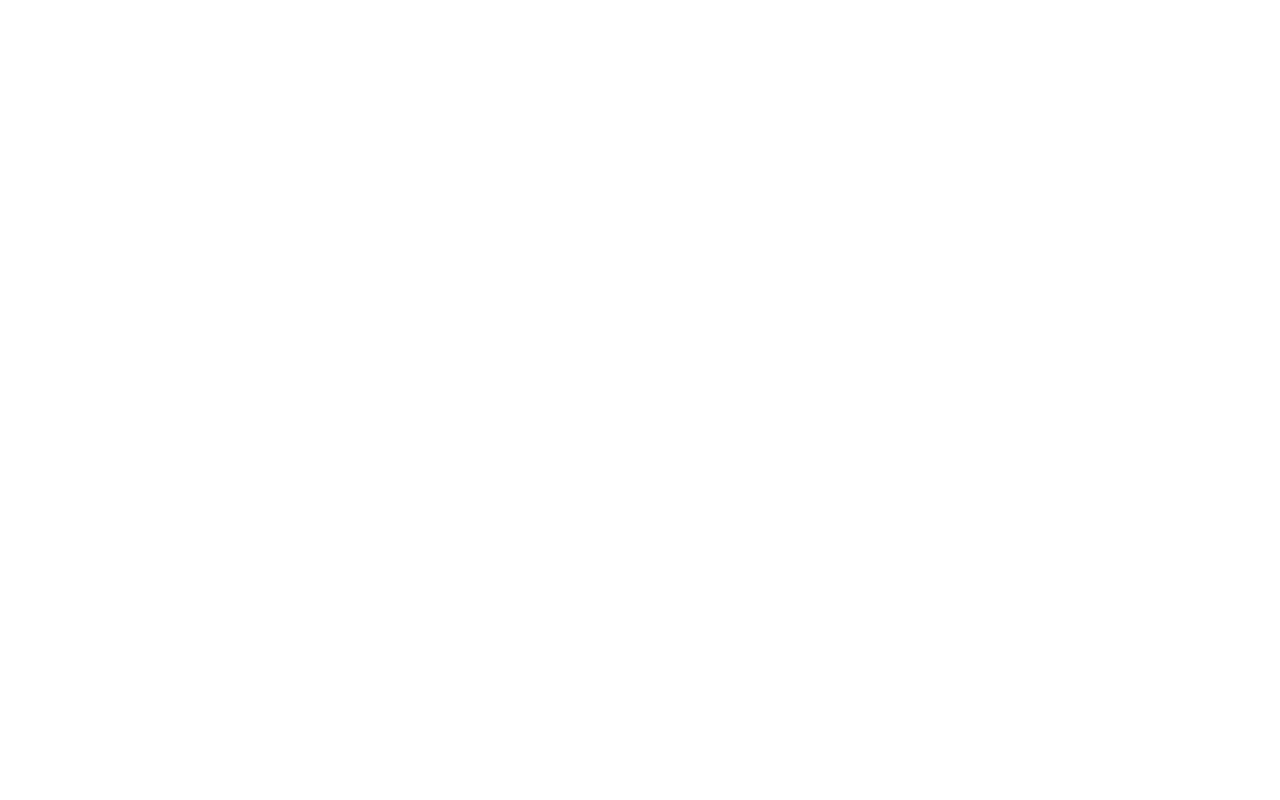
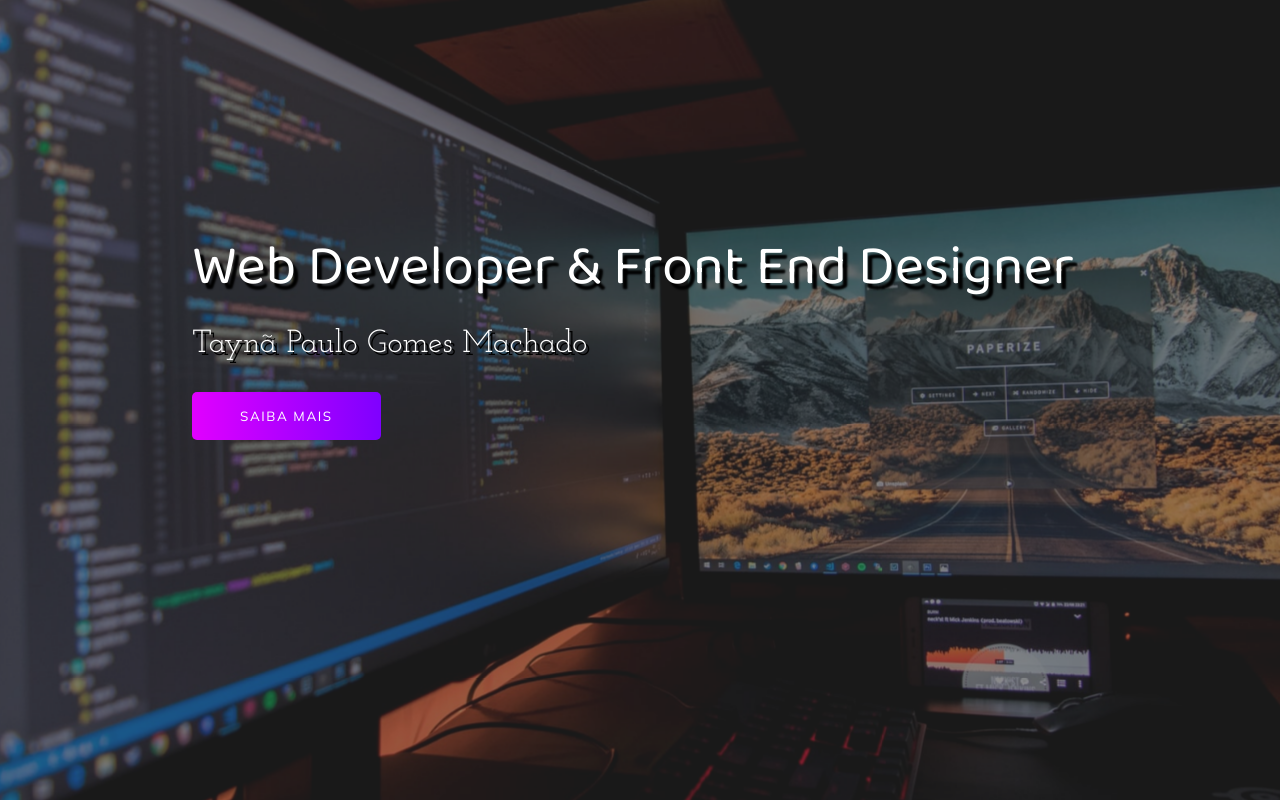
Before and after one commit to MognoWeb/portifolio, a plain HTML site: page index.html in a window 1280 px wide. Drawn offline with Linux system fonts and the light colour scheme.

Commit message:
:package: header

```diff
--- a/index.html
+++ b/index.html
@@ -5,9 +5,25 @@
     <meta http-equiv="X-UA-Compatible" content="IE=edge">
     <meta name="viewport" content="width=device-width, initial-scale=1.0">
     <link rel="stylesheet" href="style.css">
-    <title>Portifólio</title>
+    <link rel="apple-touch-icon" sizes="180x180" href="imagens//apple-touch-icon.png">
+    <link rel="icon" type="image/png" sizes="32x32" href="imagens//favicon-32x32.png">
+    <link rel="icon" type="image/png" sizes="16x16" href="imagens/">
+    <link rel="manifest" href="/site.webmanifest">
+    <title>Portfólio</title>
 </head>
+
 <body>
-
+    <div class="container">
+        <header>
+            <div class="img-wrapper">
+            <img src="imagens/bg01.jpg" alt="">
+            </div>
+            <div class="banner">
+            <h1>Web Developer & Front End Designer</h1>
+            <p>Taynã Paulo Gomes Machado</p>
+            <button>Saiba mais</button>
+            </div>
+        </header>
+    </div>
 </body>
 </html>
--- a/style.css
+++ b/style.css
@@ -1,4 +1,95 @@
 @import url('https://fonts.googleapis.com/css2?family=Baloo+2:wght@400;500;600;700&family=Josefin+Slab:ital,wght@0,300;0,400;0,600;0,700;1,300;1,400;1,600&family=Mulish:ital,wght@0,200;0,300;0,400;0,500;1,200;1,300;1,400&display=swap');
 
 
-@import url("https://cdnjs.cloudflare.com/ajax/libs/font-awesome/5.15.2/css/all.min.css")
+@import url("https://cdnjs.cloudflare.com/ajax/libs/font-awesome/5.15.2/css/all.min.css");
+
+*{
+    margin: 0;
+    padding: 0;
+}
+
+
+header {
+    width: 100%;
+    height: 100vh;
+    overflow: hidden;
+    position: relative;
+}
+
+.img-wrapper{
+    width: 100%;
+    height: 100%;
+    overflow: hidden;
+    background-color: rgba(0,0,0,0.8);
+}
+
+.img-wrapper img{
+    width: 100%;
+    height: 100%;
+    object-fit: cover;
+    opacity: 0.5;
+    animation: zoom 25s  ;
+}
+
+@keyframes zoom {
+    0%{
+        transform: scale(1.3);
+    }
+    100%{
+        transform: scale(1);
+    }
+}
+
+.banner {
+    position:absolute;
+    top: 30%;
+    left: 15%;
+}
+
+.banner h1{
+    color: #ffffff;
+    font-size: 3.5rem;
+    font-family:"Baloo 2", serif;
+    font-weight: 200;
+    text-shadow: .3rem .4rem 2px rgba(0, 0, 0, 4);
+    line-height: 3.5rem;
+    margin-bottom: 2rem;
+    opacity: 0;
+    animation: moveBanner 1s 0.5s forwards;
+}
+
+.banner p{
+    font-family: "Josefin Slab", serif;
+    color: #ffffff;
+    font-size: 2rem;
+    text-shadow: .2rem .2rem rgba(0, 0, 0, 4);
+    margin-bottom: 2rem;
+    opacity: 0;
+    animation: moveBanner 1s 0.7s forwards;
+}
+
+.banner button{
+    font-family: "Mulish", serif;
+    color: #fff;
+    text-transform: uppercase;
+    letter-spacing: .1rem;
+    background: #7F00FF;
+    background: -webkit-linear-gradient(to right, #E100FF, #7F00FF);
+    background: linear-gradient(to right, #E100FF, #7F00FF);
+    padding: 1rem 3rem;
+    border: none;
+    border-radius: 5px;
+    cursor: pointer;
+    opacity: 0;
+    animation: moveBanner 1s 0.9s forwards;
+}
+
+@keyframes moveBanner {
+    0%{
+        transform: translateY(10rem) rotateY(-30deg);
+    }
+    100%{
+        transform: translateY(0) rotateY(0);
+        opacity: 1;
+    }
+}
```
Also changed, not shown: about.txt (deleted), imagens/android-chrome-192x192.png (renamed from android-chrome-192x192.png), imagens/android-chrome-512x512.png (renamed from android-chrome-512x512.png), imagens/apple-touch-icon.png (renamed from apple-touch-icon.png), imagens/bg01.jpg (added), imagens/bg02.jpg (added), imagens/favicon-16x16.png (renamed from favicon-16x16.png), imagens/favicon-32x32.png (renamed from favicon-32x32.png), site.webmanifest, 1 other file.
